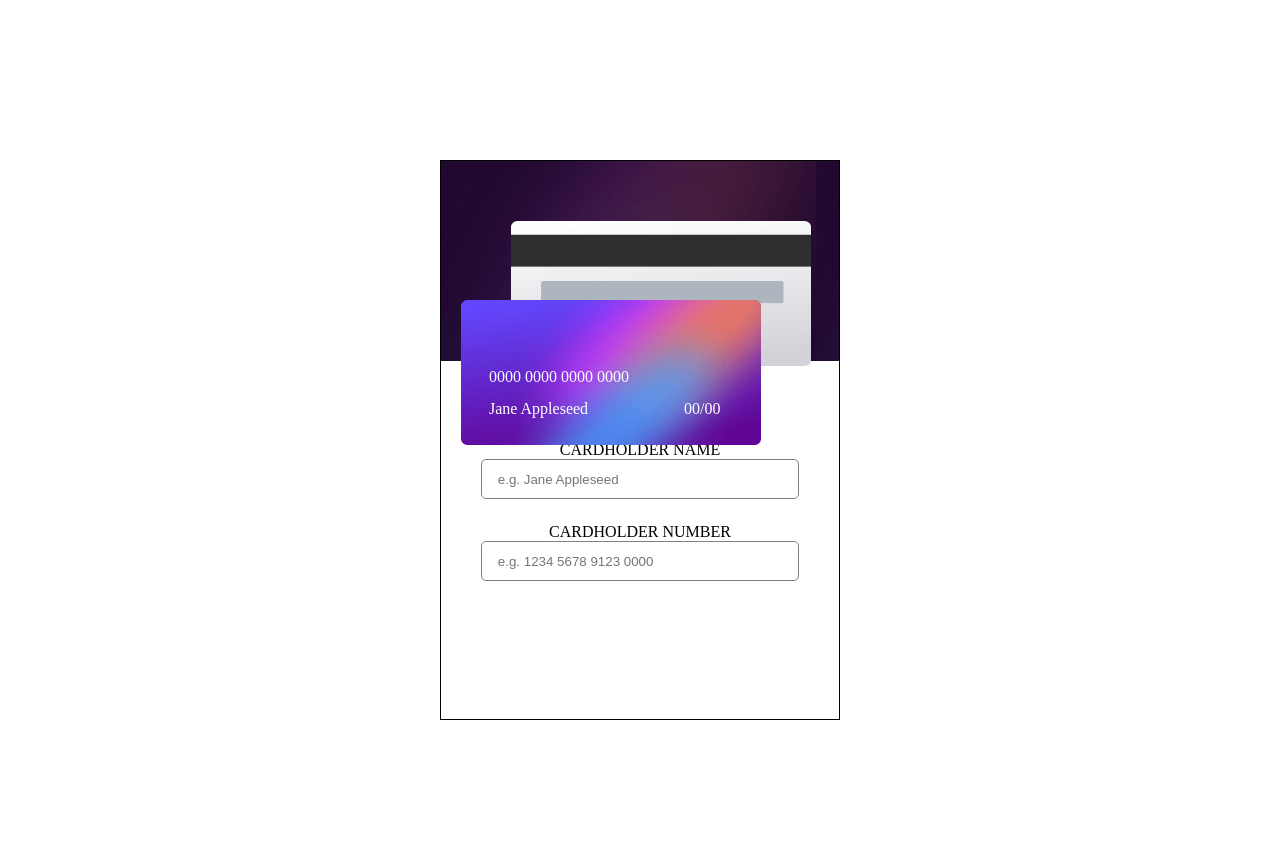
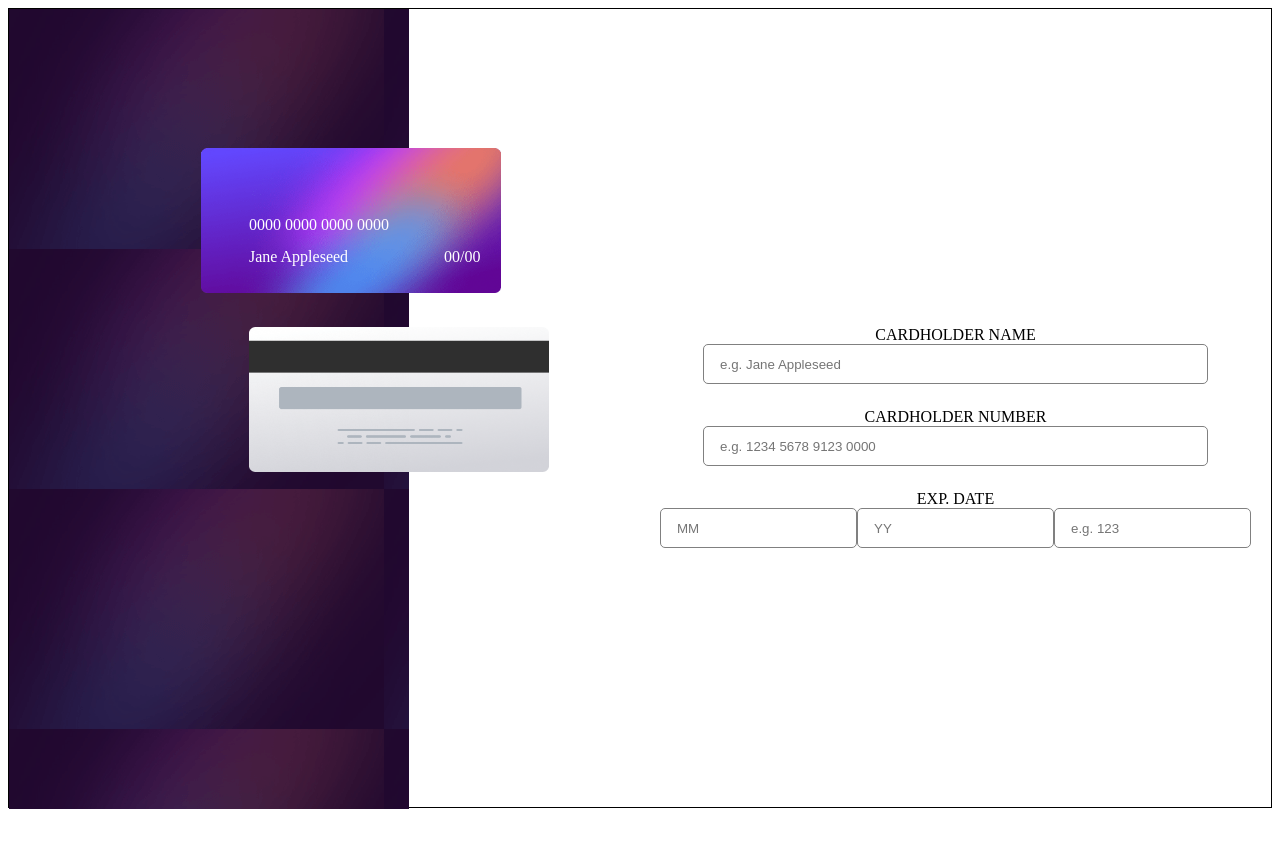
Before and after one commit to dragon-install/interactive-card-details-form, a plain HTML site: page index.html in a window 1280 px wide. After the commit the page ends 816 px from the top, so only its background shows below. Drawn offline with Linux system fonts and the light colour scheme.

Commit message:
make media query for desktop

```diff
--- a/app.js
+++ b/app.js
@@ -1,6 +1,25 @@
 let nameInput = document.querySelector('#name')
 let nameOnCard = document.querySelector('.name-on-card')
+let numberInput = document.querySelector('#number')
+let numberOnCard = document.querySelector('.card-number')
+
 
 nameInput.addEventListener('input', () => {
   nameOnCard.textContent = nameInput.value
 })
+
+// numberInput.addEventListener('input', () => {
+//   numberOnCard.textContent = numberInput.value
+//   if(numberInput.value.length > numberInput.maxLength) {
+//     alert('too many numbers')
+//     return
+//   }
+// })
+
+numberInput.addEventListener('input', () => {
+  if(numberInput.value.length > numberInput.maxLength) {
+    return
+  } else {
+
+  }
+})
--- a/index.html
+++ b/index.html
@@ -14,11 +14,12 @@
         <img src="./images/bg-card-back.png" alt="back of credit card" height="145px" width="300px" class="card-back">
           <img src="./images/bg-card-front.png" alt="front of credit card" height="145px" width="300px" class="card-front">
           <div class="front-card-text-container">
-            <div></div>
+            <div class="front-card-content">
             <div class="card-number">0000 0000 0000 0000</div>
             <div class="card-bottom">
               <div class="name-on-card">Jane Appleseed</div>
               <div class="card-date">00/00</div>
+              </div>
             </div>
           </div>
       </div>
@@ -27,7 +28,13 @@
       <label for="name">CARDHOLDER NAME</label>
       <input type="text" placeholder="e.g. Jane Appleseed" id="name">
       <label for="number">CARDHOLDER NUMBER</label>
-      <input type="number" placeholder="e.g. 1234 5678 9123 0000">
+      <input type="number" placeholder="e.g. 1234 5678 9123 0000" id="number" maxlength="12">
+      <label for="expiration-date">EXP. DATE</label>
+      <div class="expiration-date-container">
+        <input type="number" placeholder="MM" minlength="2" maxlength="2">
+        <input type="number" placeholder="YY">
+        <input type="number" placeholder="e.g. 123">
+      </div>
     </form>
   </div>
   <script src="app.js"></script>
--- a/style.css
+++ b/style.css
@@ -1,5 +1,12 @@
 * {
   box-sizing: border-box;
+}
+
+/* hide arrows in number input */
+input[type=number]::-webkit-inner-spin-button,
+input[type=number]::-webkit-outer-spin-button {
+  -webkit-appearance: none;
+  margin: 0;
 }
 
 .container {
@@ -7,6 +14,8 @@
   height: 70vh;
   margin: 10rem auto;
   border: 1px solid black;
+  display: grid;
+  grid-template-columns: repeat(1, 1fr);
 }
 
 .card-display {
@@ -66,3 +75,39 @@ input {
 .name-on-card {
   padding-right: 6rem;
 }
+
+.card-date {
+  position: sticky;
+}
+
+.expiration-date-container {
+  display: flex;
+}
+
+
+@media screen and (min-width: 700px) {
+  .container {
+    grid-template-columns: repeat(2, 1fr);
+    max-width: 100vw;
+    height: 100vh;
+    margin: 0;
+  }
+
+  .card-display {
+    height: 100vh;
+  }
+
+  .card-front {
+    left: 12rem;
+  }
+
+  .card-back {
+    top: 18rem;
+    left: 15rem;
+  }
+
+  .front-card-text-container {
+    left: 15rem;
+  }
+
+}
```
